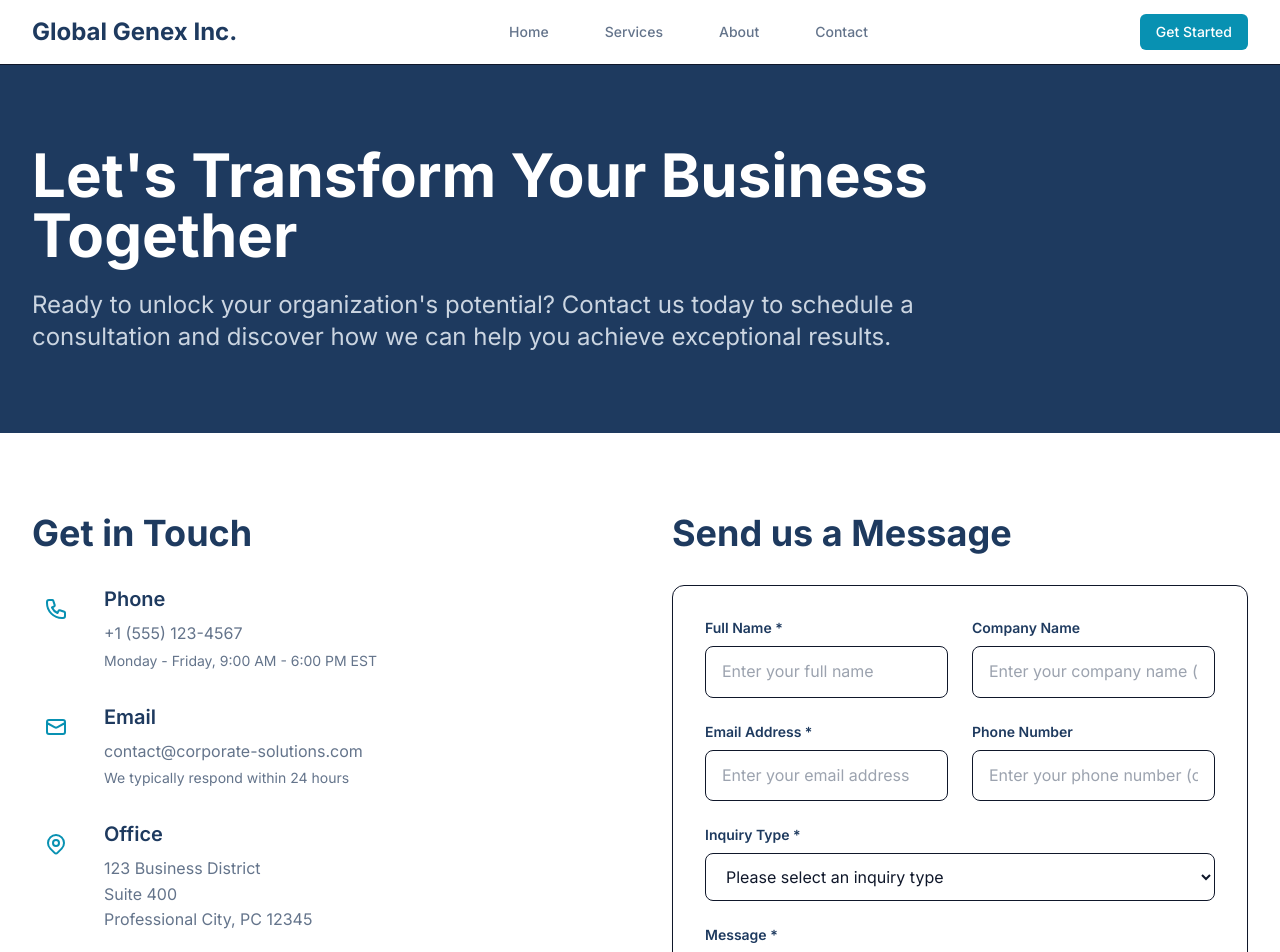
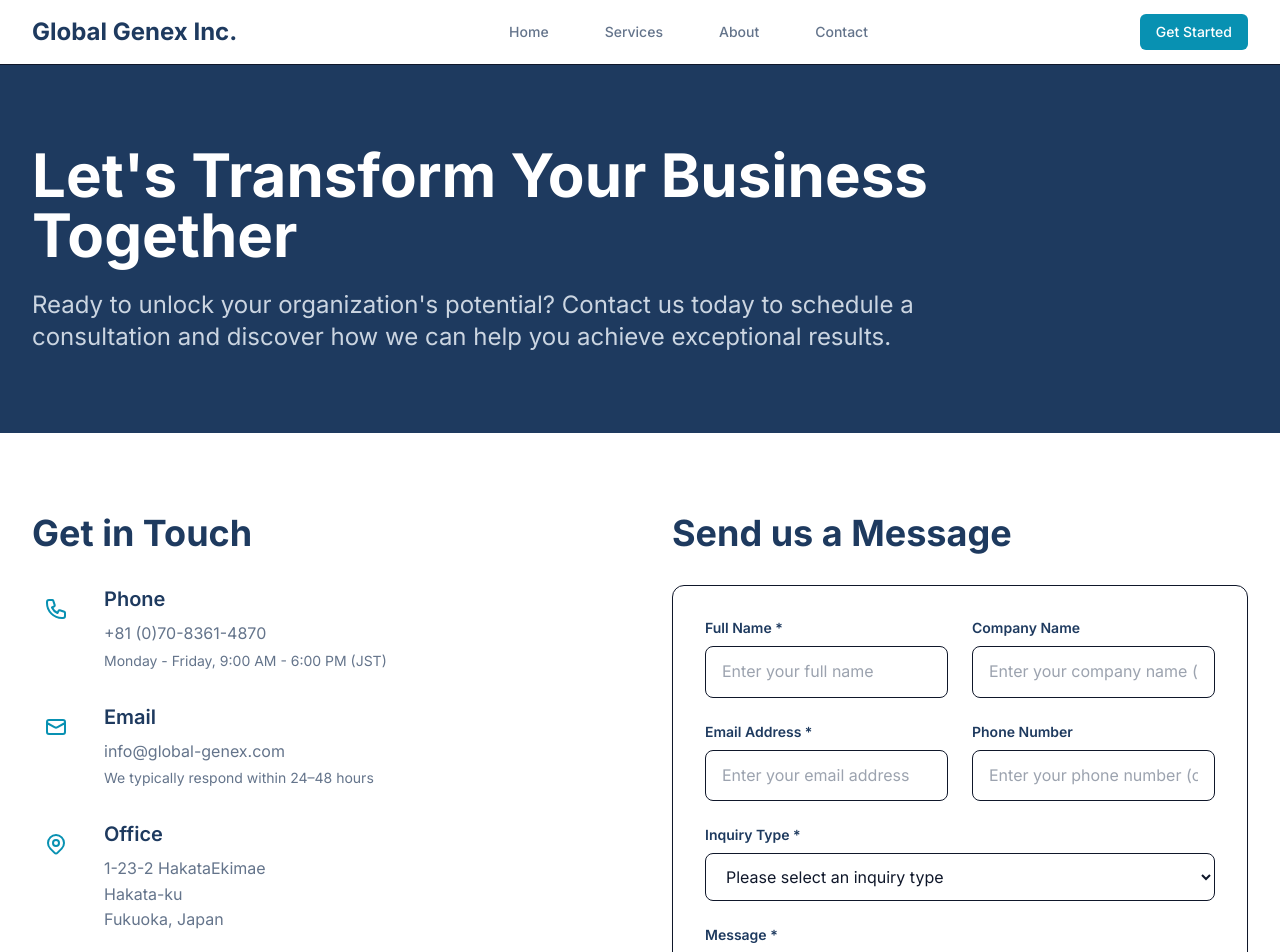
Before and after one commit to RobertShuhei/company-homepage, a Next.js app: page /contact in a window 1280 px wide. Shown: the top 952 px of the page. Built offline with nearby package versions, Linux system fonts and the light colour scheme.

Commit message:
Update contact page: brand → Global Genex

```diff
--- a/src/app/contact/page.tsx
+++ b/src/app/contact/page.tsx
@@ -4,8 +4,8 @@ import Footer from '@/components/layout/Footer'
 import ContactForm from '@/components/ContactForm'
 
 export const metadata: Metadata = {
-  title: 'Contact Us | Get Started with Corporate Solutions',
-  description: 'Contact Corporate Solutions to discuss your business consulting needs. Schedule a consultation and discover how we can help transform your organization.',
+  title: 'Contact Us | Get Started with Global Genex Inc.',
+  description: 'Contact Global Genex Inc. to discuss your business consulting needs. Schedule a consultation and discover how we can help transform your organization.',
 }
 
 export default function ContactPage() {
@@ -49,8 +49,8 @@ export default function ContactPage() {
                     </div>
                     <div className="ml-6">
                       <h3 className="text-xl font-semibold text-navy mb-2">Phone</h3>
-                      <p className="text-gray">+1 (555) 123-4567</p>
-                      <p className="text-gray text-sm mt-1">Monday - Friday, 9:00 AM - 6:00 PM EST</p>
+                      <p className="text-gray">+81 (0)70-8361-4870</p>
+                      <p className="text-gray text-sm mt-1">Monday - Friday, 9:00 AM - 6:00 PM (JST)</p>
                     </div>
                   </div>
 
@@ -64,8 +64,8 @@ export default function ContactPage() {
                     </div>
                     <div className="ml-6">
                       <h3 className="text-xl font-semibold text-navy mb-2">Email</h3>
-                      <p className="text-gray">contact@corporate-solutions.com</p>
-                      <p className="text-gray text-sm mt-1">We typically respond within 24 hours</p>
+                      <p className="text-gray">info@global-genex.com</p>
+                      <p className="text-gray text-sm mt-1">We typically respond within 24–48 hours</p>
                     </div>
                   </div>
 
@@ -81,9 +81,9 @@ export default function ContactPage() {
                     <div className="ml-6">
                       <h3 className="text-xl font-semibold text-navy mb-2">Office</h3>
                       <p className="text-gray">
-                        123 Business District<br />
-                        Suite 400<br />
-                        Professional City, PC 12345
+                        1-23-2 HakataEkimae<br />
+                        Hakata-ku<br />
+                        Fukuoka, Japan
                       </p>
                     </div>
                   </div>
```
